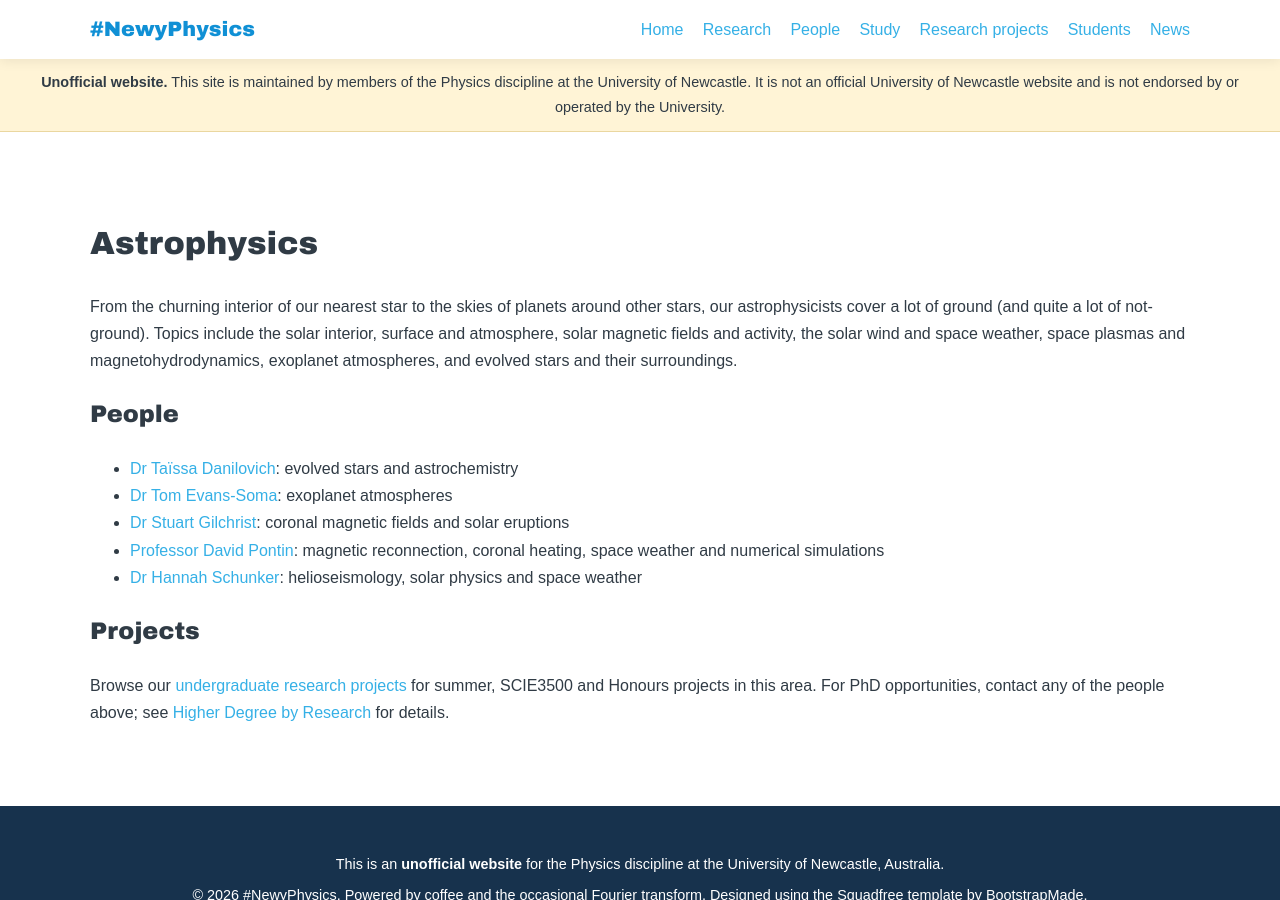
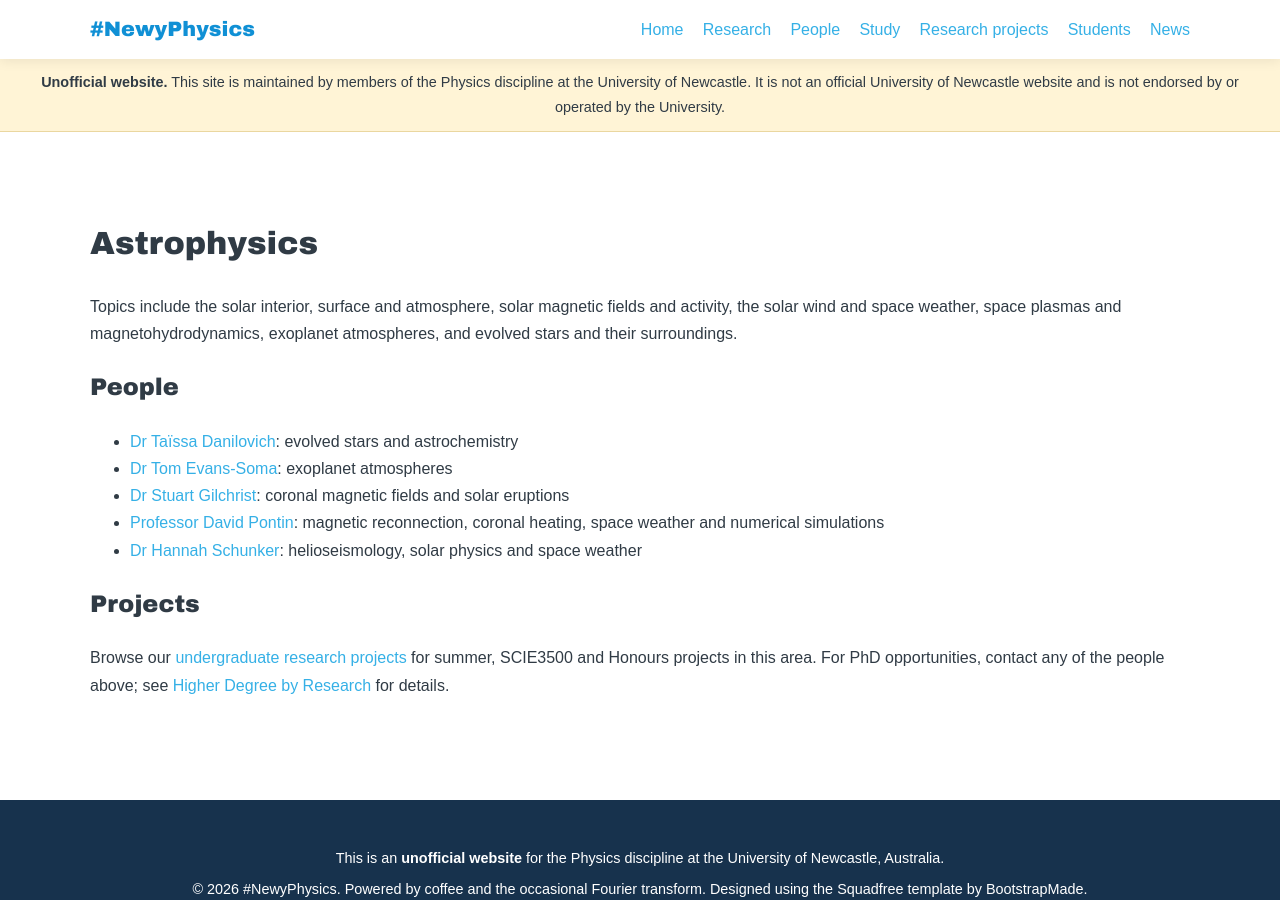
Before and after one commit to NewyPhysics/unofficial_homepage, a Jekyll site: the page built from _research/astrophysics.md, in a window 1280 px wide and 900 px high. Built offline with Jekyll 4.4.1, drawn with Linux system fonts in a browser that asks for light colours.

Commit message:
Trim some of the humour; tweak research intro
Co-Authored-By: Claude Opus 5.5 <noreply@anthropic.com>
Claude-Session: https://claude.ai/code/session_01LYcBCLwvG5rvH6dJMd99nN

```diff
--- a/_research/astrophysics.md
+++ b/_research/astrophysics.md
@@ -2,7 +2,7 @@
 title: Astrophysics
 summary: The Sun and stars, space and plasma physics, space weather, exoplanets and evolved stars.
 ---
-From the churning interior of our nearest star to the skies of planets around other stars, our astrophysicists cover a lot of ground (and quite a lot of not-ground). Topics include the solar interior, surface and atmosphere, solar magnetic fields and activity, the solar wind and space weather, space plasmas and magnetohydrodynamics, exoplanet atmospheres, and evolved stars and their surroundings.
+Topics include the solar interior, surface and atmosphere, solar magnetic fields and activity, the solar wind and space weather, space plasmas and magnetohydrodynamics, exoplanet atmospheres, and evolved stars and their surroundings.
 
 ## People
 
--- a/index.html
+++ b/index.html
@@ -16,7 +16,7 @@ title: Home
 <section id="research" class="section alt">
   <div class="container">
     <h2>Research</h2>
-    <p class="section-intro">Research in the Physics discipline spans fundamental, applied, computational, theoretical and observational physics, from the inside of the Sun to the inside of a diamond.</p>
+    <p class="section-intro">Research in the Physics discipline spans fundamental, applied, computational, theoretical and observational physics, from the core of the Sun to the centre of a diamond.</p>
     <div class="cards">
       {% for item in site.research %}
       <article class="card">
@@ -32,7 +32,6 @@ title: Home
     <h2>People</h2>
     <p class="section-intro">
       Meet the academics teaching and researching physics at Newcastle.
-      We're a friendly bunch, and most of us can be found within orbiting distance of the coffee machine.
     </p>
 
     <div class="people-grid">
```
Also changed, not shown: _teaching/undergraduate.md (+1 -1 lines).
